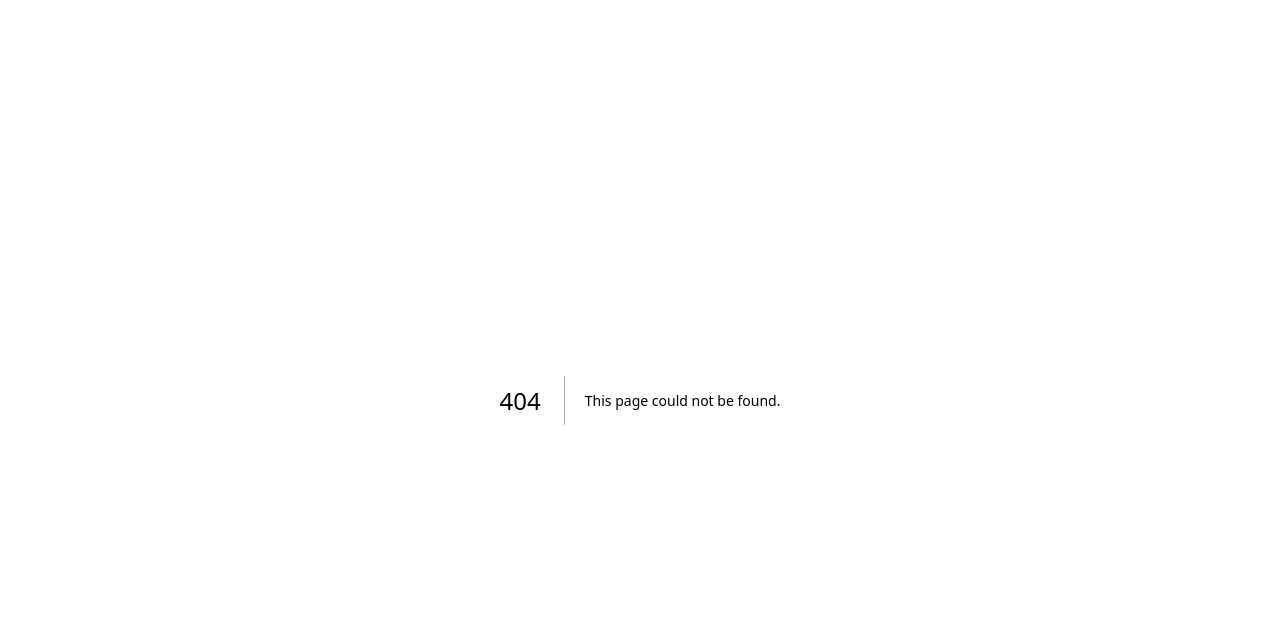
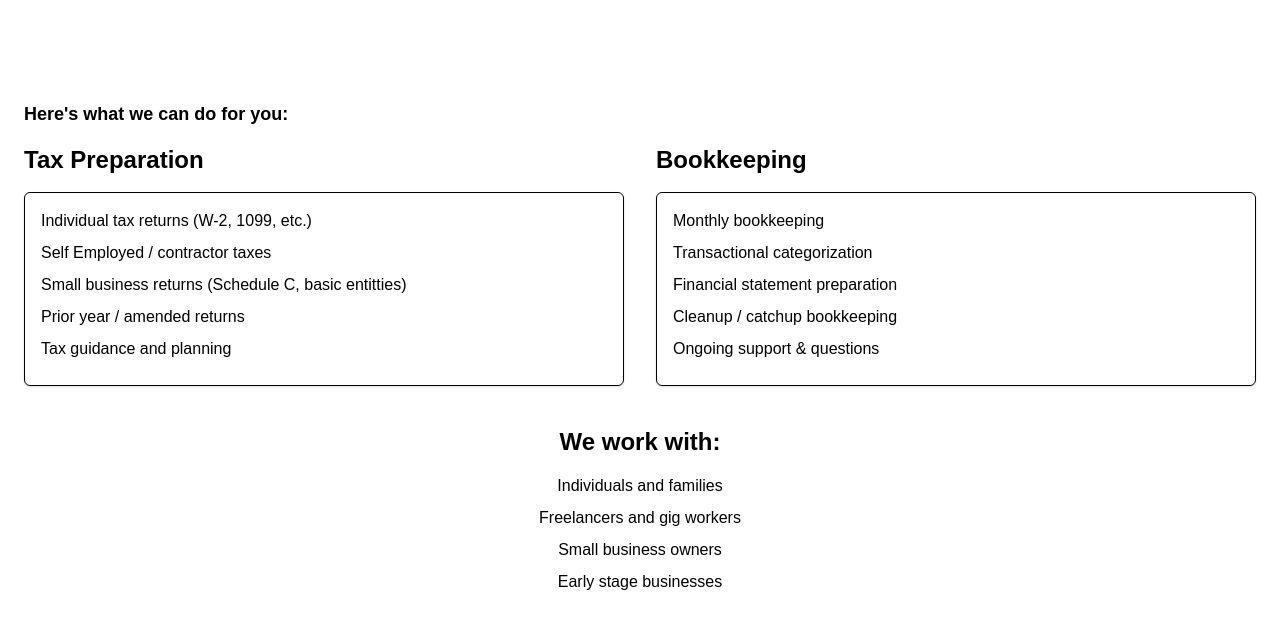
Before and after one commit to spencerwlustila/caribou-tax-solutions, a Next.js app: page /services in a window 1280 px wide. Before the commit this address had no page. Shown: the top 628 px of the page. Built offline with nearby package versions, Linux system fonts and the light colour scheme.

Commit message:
finished basic layout of all pages. website has all the info on it, with the nav bar being next

```diff
--- a/app/getstarted/page.tsx
+++ b/app/getstarted/page.tsx
@@ -1,15 +1,58 @@
 export default function GetStartedPage() {
     return (
         <main className="min-h-screen justify-start pt-25 bg-white text-black p-6">
-            <h1 className="text-lg text-[var(--secondary)] mb-4">
-                Get started with Caribou Accounting!
-            </h1>
-            <h2 className="text-sm text-[var(--primary)] mb-4">
-                Getting started is simple.  Share a few details and we'll guide you through the next steps.
-            </h2>
-            <p className="text-sm text-[var(--primary)] mb-4">
-                2 options: Tax Preperation, Bookkeeping
-            </p>
+            <form className="max-w-xl space-y-4 mx-auto border p-4 rounded-lg">
+                <h2 className="text-2xl text-[var(--primary)] text-bold text-center">
+                    Get in touch
+                </h2>
+                <div className="flex gap-4">
+                    <input
+                        type="text"
+                        placeholder="First Name"
+                        className="w-full border p-1 rounded-md"
+                    />
+                    <input
+                        type="text"
+                        placeholder="Last Name"
+                        className="w-full border p-1 rounded-md"
+                    />
+                </div>
+                <div className="flex gap-4">
+                    <input
+                        type="text"
+                        placeholder="Email"
+                        className="w-full border p-1 rounded-md"
+                    />
+                    <input
+                        type="tel"
+                        placeholder="Phone"
+                        className="w-full border p-1 rounded-md"
+                    />
+                </div>
+                <div className="flex gap-6">
+
+                    <label className="flex items-center gap-2 mx-auto">
+                        <input type="radio" name="service" value="tax" />
+                        Tax Preparation
+                    </label>
+
+                    <label className="flex items-center gap-2 mx-auto">
+                        <input type="radio" name="service" value="bookkeeping" />
+                        Bookkeeping
+                    </label>
+
+                </div>
+
+                <textarea
+                    placeholder="Short description (optional)"
+                    rows={1}
+                    className="w-full text-sm px-3 py-2 h-30 rounded-md text-black border resize-none"
+                />
+
+                <button className="bg-[var(--primary)] text-white px-6 py-3 rounded-md mx-auto block">
+                    Submit
+                </button>
+            </form>
         </main>
     )
 }
--- a/app/page.tsx
+++ b/app/page.tsx
@@ -49,12 +49,47 @@ export default function Home() {
         Caribou Tax Preparation and Bookkeeping
       </h1>
 
-      <p className="text-lg mb-6">
+      <p className="text-lg mb-20">
         A single source for all your financial needs
       </p>
 
-      <button className="bg-[var(--secondary)] text-white px-6 py-6 rounded-md">
-        Get a Quote
+
+            <h1 className="text-lg text-[var(--secondary)] mb-4">
+                Get started with Caribou Accounting!
+            </h1>
+            <h2 className="text-sm text-[var(--primary)] mb-4">
+                Getting started is simple.  Share a few details and we'll guide you through the next steps.
+            </h2>
+            <p className="text-sm text-[var(--primary)] mb-4">
+                2 options: Tax Preperation, Bookkeeping
+            </p>
+<div className="flex flex-col items-center space-y-4 mt-8 mb-8">
+
+  <div className="border p-4 rounded-lg w-full max-w-md text-center">
+    1. Submit your information
+  </div>
+
+  <span className="text-2xl">↓</span>
+
+  <div className="border p-4 rounded-lg w-full max-w-md text-center">
+    2. We review your details
+  </div>
+
+  <span className="text-2xl">↓</span>
+
+  <div className="border p-4 rounded-lg w-full max-w-md text-center">
+    3. We follow up with next steps and pricing
+  </div>
+
+  <span className="text-2xl">↓</span>
+
+  <div className="border p-4 rounded-lg w-full max-w-md text-center">
+    4. Upload documents and we get to work
+  </div>
+
+</div>
+<button className="bg-[var(--secondary)] text-white px-6 py-6 rounded-md">
+        Get Started
       </button>
 
     </main>
--- /dev/null
+++ b/app/services/page.tsx
@@ -0,0 +1,79 @@
+export default function ServicesPage() {
+    return (
+        <main className="min-h-screen justify-start pt-25 bg-white text-black p-6">
+            <h2 className="text-black mb-4 text-lg font-bold">
+                Here's what we can do for you:
+            </h2>
+            <div className="grid grid-cols-1 md:grid-cols-2 gap-8">
+
+                {/* Tax Prep */}
+                <div>
+                    <h2 className="text-2xl font-semibold mb-4">
+                        Tax Preparation
+                        </h2>
+                    <div className="space-y-4">
+                        <div className="border p-4 rounded-md shadow-sm">
+                            <p className="mb-2">
+                                Individual tax returns (W-2, 1099, etc.)
+                            </p>
+                            <p className="mb-2">
+                                Self Employed / contractor taxes
+                            </p>
+                            <p className="mb-2">
+                                Small business returns (Schedule C, basic entitties)
+                            </p>
+                            <p className="mb-2">
+                                Prior year / amended returns
+                            </p>
+                            <p className="mb-2">
+                                Tax guidance and planning
+                            </p>
+                        </div>
+                    </div>
+                </div>
+                <div>
+                    <h2 className="text-2xl font-semibold mb-4">
+                        Bookkeeping
+                    </h2>
+                <div className="space-y-4">
+                    <div className="border p-4 rounded-md shadow-sm mb-10">
+                        <p className="mb-2">
+                            Monthly bookkeeping
+                        </p>
+                        <p className="mb-2">
+                            Transactional categorization
+                        </p>
+                        <p className="mb-2">
+                            Financial statement preparation
+                        </p>
+                        <p className="mb-2">
+                            Cleanup / catchup bookkeeping
+                        </p>
+                        <p className="mb-2">
+                            Ongoing support & questions
+                        </p>
+
+                    </div>
+                </div>
+                </div>
+                </div>
+
+            <h2 className="text-center font-semibold text-2xl mb-4">
+                We work with:
+            </h2>
+            <p className="text-center mb-2">
+                Individuals and families
+            </p>
+            <p className="text-center mb-2">
+                Freelancers and gig workers
+            </p>
+            <p className="text-center mb-2">
+                Small business owners
+            </p>
+            <p className="text-center mb-2">
+                Early stage businesses
+            </p>
+
+        </main>
+    );
+}
```
